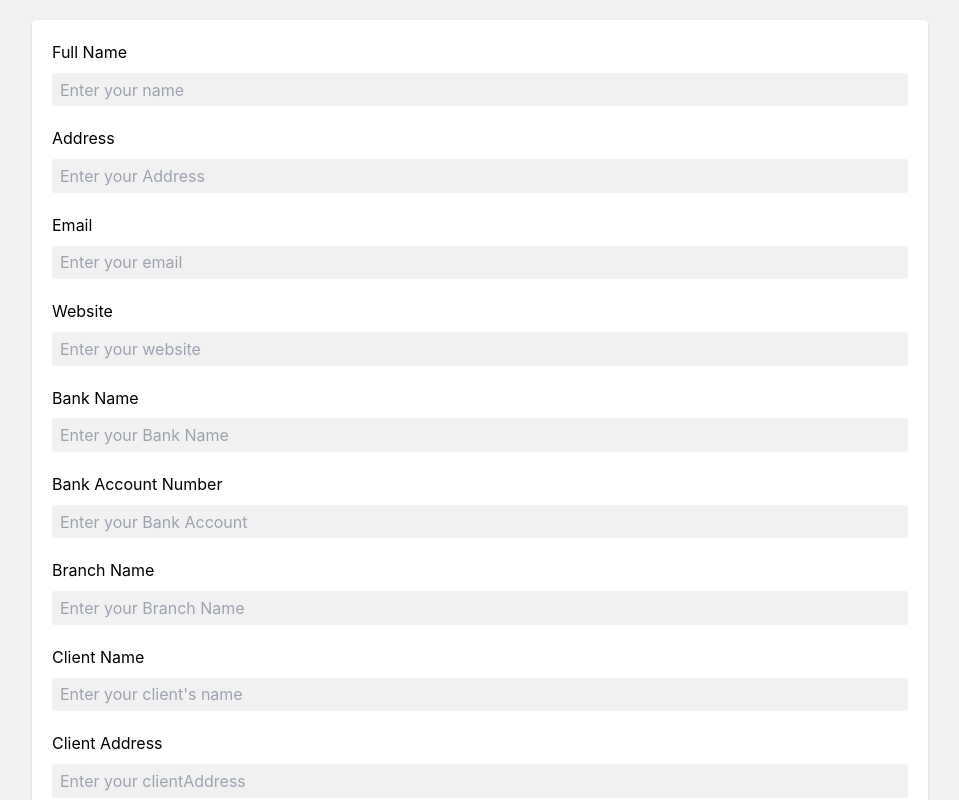
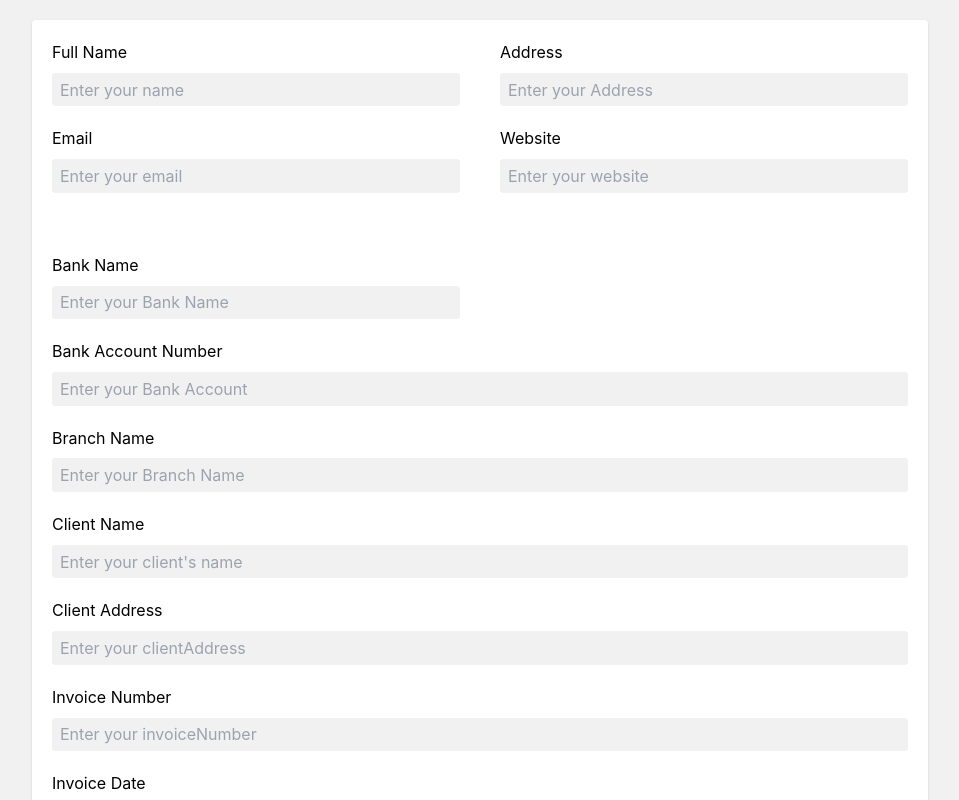
Before and after one commit to markvilly/invoicer-2024-dsc, a React (Create React App) app: page / in a window 1280 px wide. Shown: the top 800 px of the page, without its empty margins (160-1119 px from the left). Built offline with nearby package versions, Linux system fonts and the light colour scheme.

Commit message:
working on the form  layout

```diff
--- a/src/App.js
+++ b/src/App.js
@@ -65,6 +65,8 @@
             {/* name, address, client name, client address, invoice number, invoice date, due date, notes */}
 
             <div className="flex flex-col justify-center">
+              <article className="md:grid grid-cols-2 gap-10">
+                <div className="flex flex-col">
                   <label htmlFor="name">Full Name</label>
                   <input
                     className="mb-5 mt-1 "
@@ -76,6 +78,8 @@
                     value={name}
                     onChange={(e) => setName(e.target.value)}
                   />
+                </div>
+                <div className="flex flex-col">
                   <label htmlFor="address">Address</label>
                   <input
                     className="mb-5 mt-1 "
@@ -87,7 +91,11 @@
                     value={address}
                     onChange={(e) => setAddress(e.target.value)}
                   />
+                </div>
+              </article>
 
+              <article className="md:grid grid-cols-2 gap-10">
+                <div className="flex flex-col">
                   <label htmlFor="email">Email</label>
                   <input
                     className="mb-5 mt-1 "
@@ -99,7 +107,9 @@
                     value={email}
                     onChange={(e) => setEmail(e.target.value)}
                   />
+                </div>
 
+                <div className="flex flex-col">
                   <label htmlFor="website">Website</label>
                   <input
                     className="mb-5 mt-1 "
@@ -111,7 +121,9 @@
                     value={website}
                     onChange={(e) => setWebsite(e.target.value)}
                   />
+                </div>
 
+                <div className="flex flex-col">
                   <label htmlFor="bankName">Bank Name</label>
                   <input
                     className="mb-5 mt-1 "
@@ -123,6 +135,8 @@
                     value={bankName}
                     onChange={(e) => setBankName(e.target.value)}
                   />
+                </div>
+              </article>
 
               <label htmlFor="bankAccount">Bank Account Number</label>
               <input
```
Lines whose indentation alone changed are shown as unchanged.
